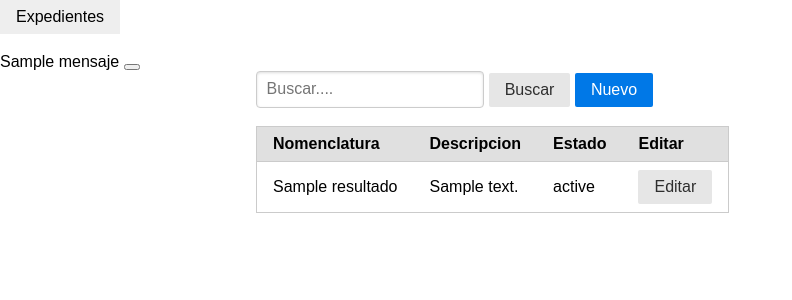
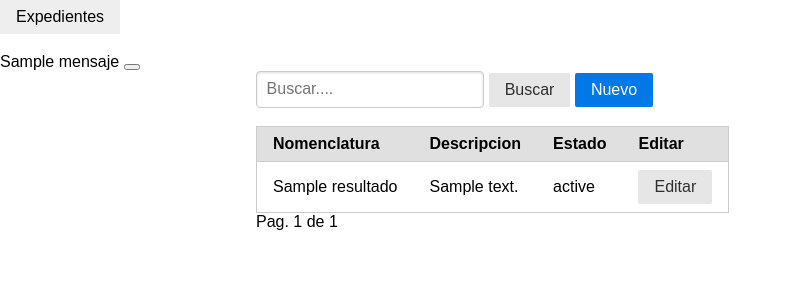
Before and after one commit to baroam0/expedientes, a Django app: template templates/documentos/documento_list.html in a window 1280 px wide. Shown: the top 300 px of the page, without its empty margins (0-792 px from the left). Run offline with Django 3.2, Linux system fonts and the light colour scheme; tables that the repository leaves empty hold one stand-in row (values such as "Sample post"); the template is opened without the code that fills it: values that come from a table or form of the project are taken from there, most other values are stand-ins (such as "Sample title", 1, 10 or a date in 2020); parts of the project's set-up code (start-up, migrations or seed data) failed here and were passed over.

Commit message:
Se agrega lista de documentos

```diff
--- a/documentos/views.py
+++ b/documentos/views.py
@@ -19,7 +19,7 @@ def documentolistado(request):
     else:
         consulta = Documento.objects.all().order_by('estado')
 
-    paginador = Paginator(consulta, 20)
+    paginador = Paginator(consulta, 1)
 
     if "page" in request.GET:
         page = request.GET.get('page')
--- a/templates/documentos/documento_list.html
+++ b/templates/documentos/documento_list.html
@@ -66,6 +66,22 @@
                         {% endfor %}
                     </tbody>
                 </table>
+
+
+                {% if resultados.has_previous %}
+                    <a class="pure-button" href="??page=1">Primero</a>
+                    <a class="pure-button" href="?page={{ resultados.previous_page_number }}">Anterior</a>
+                {% endif %}
+
+                <a class="page-link">
+                    Pag. {{ resultados.number }} de {{ resultados.paginator.num_pages }}
+                </a>
+
+                {% if resultados.has_next %}
+                    <a class="pure-button" href="?page={{ resultados.next_page_number }}">Siguiente</a>
+                    <a class="pure-button" href="?page={{ resultados.paginator.num_pages }}">Ultimo</a>
+                {% endif %}
+
             </div>
             <div class="pure-u-1-5"><p></p></div>
         </div>
```
